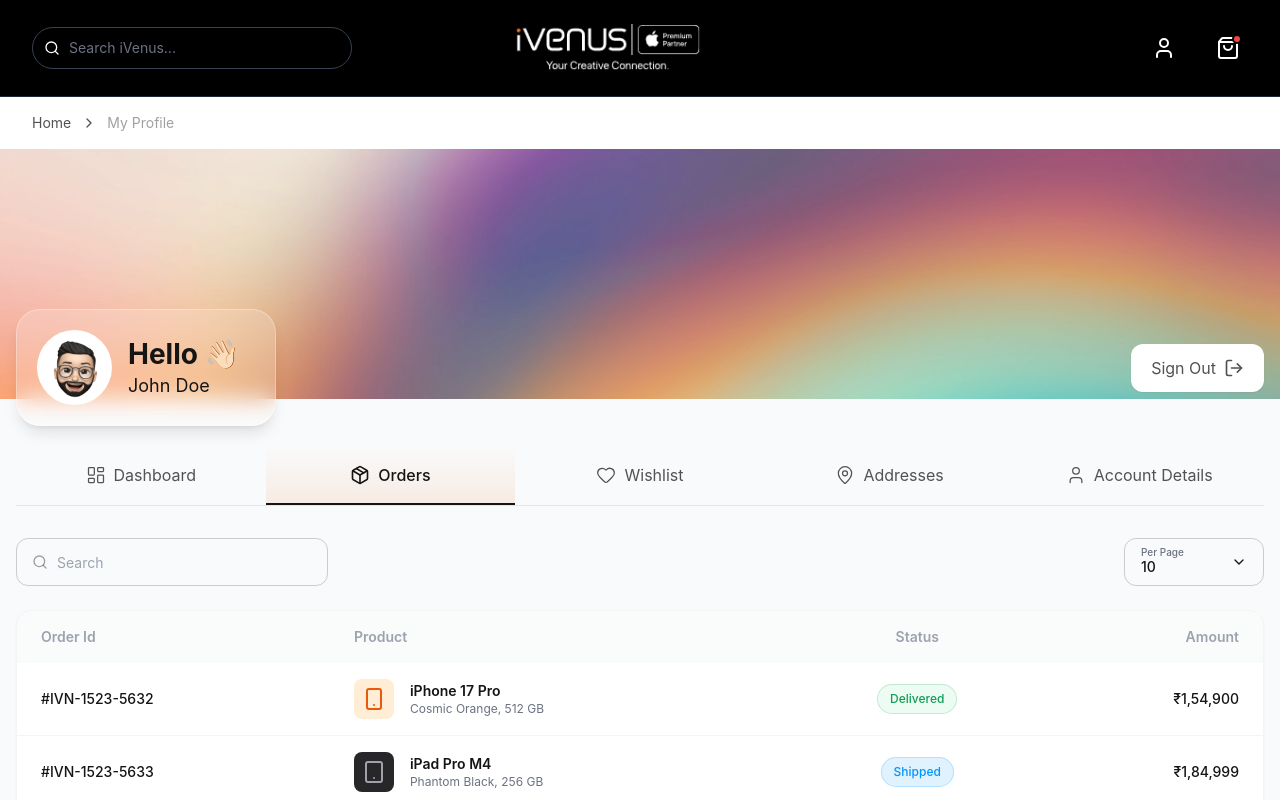
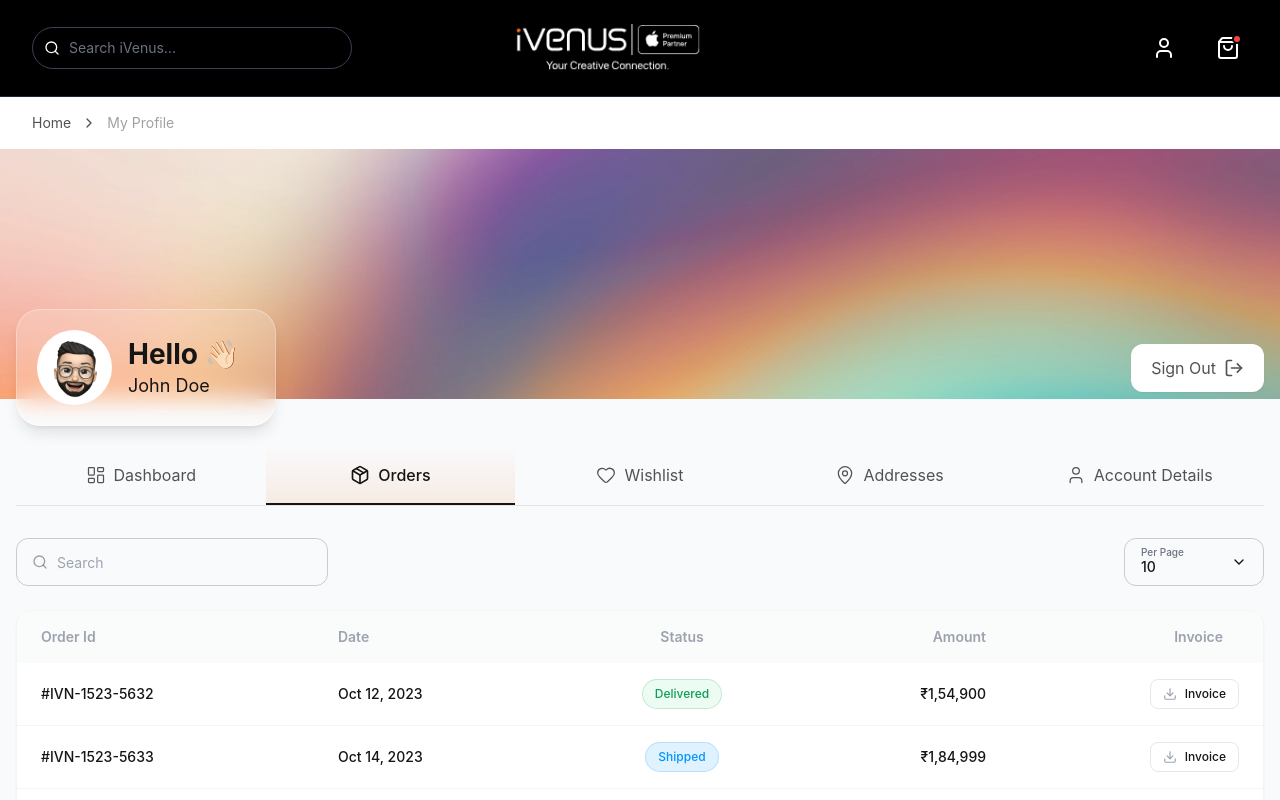
Before and after one commit to netmehul/testvenus, a React (Vite) app: page /account in a window 1280 px wide. Both pictures are taken after a click on the button "Orders". Shown: the top 800 px of the page. Built offline with nearby package versions, Linux system fonts and the light colour scheme.

Commit message:
Order detail in account updated, Removed the product and added date with Invoice download button

```diff
--- a/src/components/OrdersTab.tsx
+++ b/src/components/OrdersTab.tsx
@@ -1,5 +1,5 @@
 import { useState } from 'react';
-import { Search, ChevronDown, Smartphone, Tablet, Laptop } from 'lucide-react';
+import { Search, ChevronDown, Smartphone, Tablet, Laptop, Download } from 'lucide-react';
 
 interface OrdersTabProps {
     onOrderClick?: (orderId: string) => void;
@@ -12,6 +12,7 @@
     const orders = [
         {
             id: '#IVN-1523-5632',
+            date: 'Oct 12, 2023',
             product: 'iPhone 17 Pro',
             variant: 'Cosmic Orange, 512 GB',
             status: 'Delivered',
@@ -22,6 +23,7 @@
         },
         {
             id: '#IVN-1523-5633',
+            date: 'Oct 14, 2023',
             product: 'iPad Pro M4',
             variant: 'Phantom Black, 256 GB',
             status: 'Shipped',
@@ -32,6 +34,7 @@
         },
         {
             id: '#IVN-1523-5634',
+            date: 'Oct 15, 2023',
             product: 'Macbook Air',
             variant: 'Obsidian, 128 GB',
             status: 'In Transit',
@@ -42,6 +45,7 @@
         },
         {
             id: '#IVN-1523-5635',
+            date: 'Oct 18, 2023',
             product: 'Macbook Pro',
             variant: 'Eternal Green, 256 GB',
             status: 'Pending',
@@ -52,6 +56,7 @@
         },
         {
             id: '#IVN-1523-5636',
+            date: 'Oct 20, 2023',
             product: 'iPhone 16',
             variant: 'Ceramic White, 512 GB',
             status: 'Delivered',
@@ -133,16 +138,16 @@
                         <thead>
                             <tr className="bg-gray-50/80">
                                 <th className="py-4 px-6 text-sm font-semibold text-gray-400">Order Id</th>
-                                <th className="py-4 px-6 text-sm font-semibold text-gray-400">Product</th>
+                                <th className="py-4 px-6 text-sm font-semibold text-gray-400">Date</th>
                                 <th className="py-4 px-6 text-sm font-semibold text-gray-400 text-center">Status</th>
                                 <th className="py-4 px-6 text-sm font-semibold text-gray-400 text-right">Amount</th>
+                                <th className="py-4 px-6 text-sm font-semibold text-gray-400 text-right pr-10">Invoice</th>
                             </tr>
                         </thead>
                         <tbody className="divide-y divide-gray-100">
                             {orders
                                 .slice(0, itemsPerPage === 'All' ? undefined : itemsPerPage)
                                 .map((order) => {
-                                    const ProductIcon = order.icon;
                                     return (
                                         <tr
                                             key={order.id}
@@ -150,23 +155,25 @@
                                             className="hover:bg-gray-50/50 transition-colors cursor-pointer"
                                         >
                                             <td className="py-4 px-6 text-sm font-medium text-[#151515]">{order.id}</td>
-                                            <td className="py-4 px-6">
-                                                <div className="flex items-center gap-4">
-                                                    <div className={`w-10 h-10 rounded-lg ${order.color} flex items-center justify-center shrink-0`}>
-                                                        <ProductIcon className={`w-6 h-6 ${order.iconColor}`} />
-                                                    </div>
-                                                    <div className="flex flex-col">
-                                                        <span className="text-sm font-semibold text-[#151515]">{order.product}</span>
-                                                        <span className="text-xs text-gray-500">{order.variant}</span>
-                                                    </div>
-                                                </div>
-                                            </td>
+                                            <td className="py-4 px-6 text-sm font-medium text-[#151515]">{order.date}</td>
                                             <td className="py-4 px-6 text-center">
                                                 <span className={`inline-flex items-center px-3 py-1.5 rounded-full text-xs font-medium ${getStatusStyles(order.status)}`}>
                                                     {order.status}
                                                 </span>
                                             </td>
                                             <td className="py-4 px-6 text-sm font-medium text-[#151515] text-right">{order.amount}</td>
+                                            <td className="py-4 px-6 text-right pr-6">
+                                                <button
+                                                    onClick={(e) => {
+                                                        e.stopPropagation();
+                                                        // Handle download logic
+                                                    }}
+                                                    className="inline-flex items-center gap-2 px-3 py-1.5 rounded-lg border border-[#151515]/10 hover:bg-gray-50 transition-colors text-xs font-medium text-[#151515] group/btn"
+                                                >
+                                                    <Download className="w-3.5 h-3.5 text-gray-400 group-hover/btn:text-[#E86C17] transition-colors" />
+                                                    <span>Invoice</span>
+                                                </button>
+                                            </td>
                                         </tr>
                                     )
                                 })}
```
